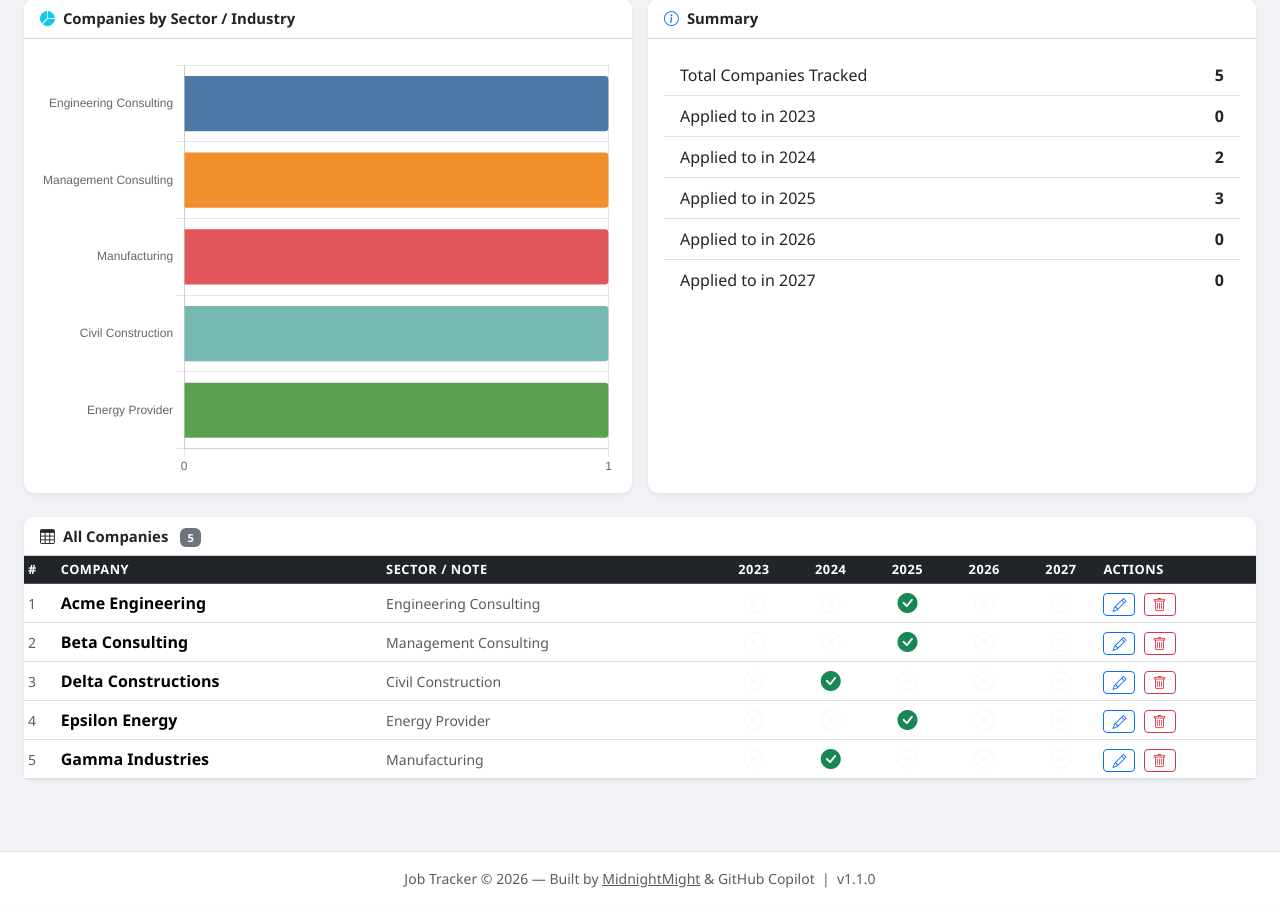
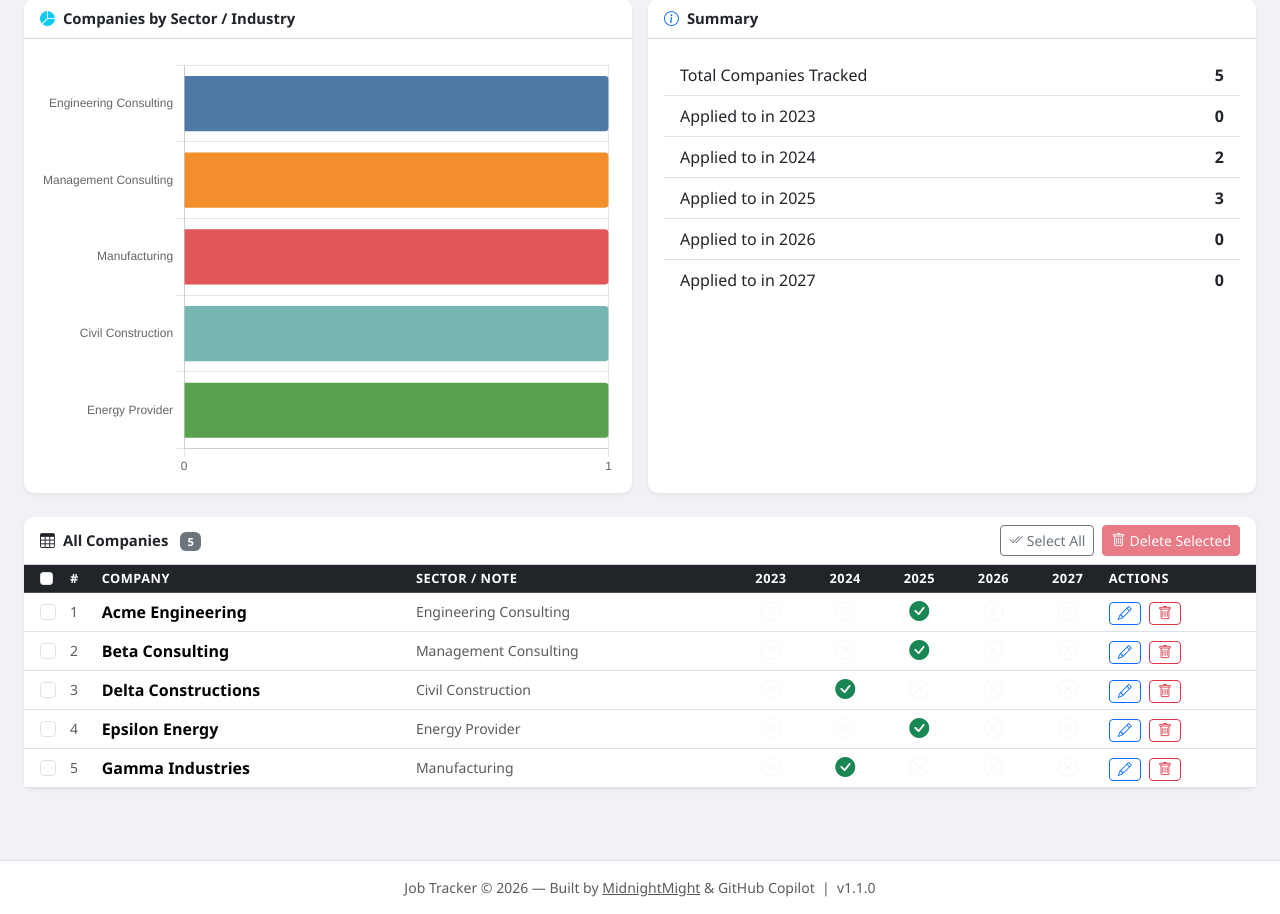
Before and after one commit to MidnightMight/Job_Application_tracker, a Flask app: page /companies in a window 1280 px wide. Shown: the part 143-1057 px from the top of the page. Before the commit the page ends 1031 px from the top, so only its background shows below. Run offline with Flask 3, Linux system fonts and the light colour scheme; data comes from the database, SQL or seed files in the repository.

Commit message:
feat: settings sidebar, login/users, Ollama, update checker, company pool & bulk delete
Agent-Logs-Url: https://github.com/MidnightMight/Job_Application_tracker/sessions/f2366b33-1c5c-4363-95d3-4e04e5dabd14

Co-authored-by: MidnightMight <57821848+MidnightMight@users.noreply.github.com>

```diff
--- a/app.py
+++ b/app.py
@@ -583,22 +583,37 @@ def import_csv():
 # Companies
 # ---------------------------------------------------------------------------
 
+def _company_view_context():
+    """Return (user_id, pool_enabled) for the current request."""
+    login_enabled = db.get_setting("login_enabled", "0") == "1"
+    pool_enabled = db.get_setting("company_pool_enabled", "0") == "1"
+    user_id = session.get("user_id") if login_enabled else None
+    return user_id, pool_enabled
+
+
 @app.route("/companies")
+@login_required
 def companies():
-    companies_list = db.get_companies()
+    user_id, pool_enabled = _company_view_context()
+    companies_list = db.get_companies(user_id=user_id, pool_enabled=pool_enabled)
     sector_freq = db.get_company_note_frequency()
     return render_template(
         "companies.html",
         companies=companies_list,
         years=db.YEARS,
         sector_freq=sector_freq,
+        pool_enabled=pool_enabled,
+        current_user_id=user_id,
     )
 
 
 @app.route("/company/add", methods=["GET", "POST"])
+@login_required
 def add_company():
     if request.method == "POST":
-        db.add_company(request.form)
+        login_enabled = db.get_setting("login_enabled", "0") == "1"
+        user_id = session.get("user_id") if login_enabled else None
+        db.add_company(request.form, user_id=user_id)
         flash("Company added successfully.", "success")
         return redirect(url_for("companies"))
     return render_template(
@@ -607,6 +622,7 @@ def add_company():
 
 
 @app.route("/company/edit/<int:company_id>", methods=["GET", "POST"])
+@login_required
 def edit_company(company_id):
     company = db.get_company(company_id)
     if not company:
@@ -622,9 +638,26 @@ def edit_company(company_id):
 
 
 @app.route("/company/delete/<int:company_id>", methods=["POST"])
+@login_required
 def delete_company(company_id):
     db.delete_company(company_id)
     flash("Company deleted.", "warning")
+    return redirect(url_for("companies"))
+
+
+@app.route("/companies/bulk-delete", methods=["POST"])
+@login_required
+def bulk_delete_companies():
+    raw_ids = request.form.getlist("selected_ids")
+    try:
+        selected_ids = [int(x) for x in raw_ids if str(x).isdigit()]
+    except ValueError:
+        selected_ids = []
+    if not selected_ids:
+        flash("No companies selected.", "warning")
+        return redirect(url_for("companies"))
+    count = db.bulk_delete_companies(selected_ids)
+    flash(f"Deleted {count} company record(s).", "warning")
     return redirect(url_for("companies"))
 
 
@@ -671,6 +704,10 @@ def settings():
             else:
                 flash("Reminder days must be a positive integer.", "danger")
                 return redirect(url_for("settings", section="general"))
+            db.set_setting(
+                "company_pool_enabled",
+                "1" if request.form.get("company_pool_enabled") else "0",
+            )
             flash("General settings saved.", "success")
             return redirect(url_for("settings", section="general"))
 
--- a/templates/companies.html
+++ b/templates/companies.html
@@ -5,11 +5,26 @@
 <div class="d-flex justify-content-between align-items-center mb-4 flex-wrap gap-2">
   <h2 class="fw-bold mb-0">
     <i class="bi bi-building text-warning me-2"></i>Company Tracker
+    {% if pool_enabled %}
+    <span class="badge bg-info text-dark fs-6 ms-2" title="Company pool is enabled — all users share this list">
+      <i class="bi bi-people-fill me-1"></i>Pooled
+    </span>
+    {% endif %}
   </h2>
   <a href="{{ url_for('add_company') }}" class="btn btn-warning">
     <i class="bi bi-plus-circle me-1"></i>Add Company
   </a>
 </div>
+
+{% if pool_enabled %}
+<div class="alert alert-info py-2 small">
+  <i class="bi bi-info-circle me-1"></i>
+  <strong>Company Pool is active.</strong>
+  You are viewing the combined company list. Rows marked with
+  <i class="bi bi-people-fill text-info"></i> belong to other users — their private notes are hidden.
+  <a href="{{ url_for('settings', section='general') }}" class="alert-link">Manage in Settings</a>.
+</div>
+{% endif %}
 
 <!-- Sector Frequency Chart -->
 <div class="row g-3 mb-4">
@@ -47,16 +62,34 @@
   </div>
 </div>
 
-<!-- Company Table -->
+<!-- Company Table with Bulk Delete -->
+<form method="post" action="{{ url_for('bulk_delete_companies') }}" id="bulkForm">
 <div class="card border-0 shadow-sm">
-  <div class="card-header bg-transparent fw-semibold">
-    <i class="bi bi-table me-2"></i>All Companies
-    <span class="badge bg-secondary ms-2">{{ companies | length }}</span>
+  <div class="card-header bg-transparent d-flex justify-content-between align-items-center flex-wrap gap-2">
+    <span class="fw-semibold">
+      <i class="bi bi-table me-2"></i>All Companies
+      <span class="badge bg-secondary ms-2">{{ companies | length }}</span>
+    </span>
+    <div class="d-flex gap-2 align-items-center">
+      <span class="text-muted small" id="selectedCount" style="display:none!important;">
+        <span id="selNum">0</span> selected
+      </span>
+      <button type="button" class="btn btn-outline-secondary btn-sm" id="selectAllBtn">
+        <i class="bi bi-check2-all me-1"></i>Select All
+      </button>
+      <button type="submit" class="btn btn-danger btn-sm" id="bulkDeleteBtn" disabled
+              onclick="return confirm('Delete the selected companies? This cannot be undone.')">
+        <i class="bi bi-trash me-1"></i>Delete Selected
+      </button>
+    </div>
   </div>
   <div class="table-responsive">
     <table class="table table-hover table-sm align-middle mb-0">
       <thead class="table-dark">
         <tr>
+          <th class="ps-3" style="width:42px;">
+            <input type="checkbox" class="form-check-input" id="checkAll" title="Select all">
+          </th>
           <th>#</th>
           <th>Company</th>
           <th>Sector / Note</th>
@@ -68,10 +101,26 @@
       </thead>
       <tbody>
         {% for c in companies %}
-        <tr>
+        <tr class="{% if c._pooled_from_other %}table-light{% endif %}">
+          <td class="ps-3">
+            <input type="checkbox" class="form-check-input row-check" name="selected_ids"
+                   value="{{ c.id }}"
+                   {% if c._pooled_from_other %}disabled title="Cannot bulk-delete another user's company"{% endif %}>
+          </td>
           <td class="text-muted small">{{ loop.index }}</td>
-          <td class="fw-semibold">{{ c.company_name }}</td>
-          <td class="text-muted small">{{ c.note or '—' }}</td>
+          <td class="fw-semibold">
+            {% if c._pooled_from_other %}
+            <i class="bi bi-people-fill text-info me-1" title="From another user's list"></i>
+            {% endif %}
+            {{ c.company_name }}
+          </td>
+          <td class="text-muted small">
+            {% if c._pooled_from_other %}
+            <span class="text-muted fst-italic">— (private)</span>
+            {% else %}
+            {{ c.note or '—' }}
+            {% endif %}
+          </td>
           {% for y in years %}
           <td class="text-center">
             {% if c['applied_' + y|string] %}
@@ -82,18 +131,18 @@
           </td>
           {% endfor %}
           <td class="text-nowrap">
+            {% if not c._pooled_from_other %}
             <a href="{{ url_for('edit_company', company_id=c.id) }}"
                class="btn btn-outline-primary btn-sm py-0 me-1">
               <i class="bi bi-pencil"></i>
             </a>
-            <form method="post"
-                  action="{{ url_for('delete_company', company_id=c.id) }}"
-                  class="d-inline"
-                  onsubmit="return confirm('Delete {{ c.company_name }}?')">
-              <button class="btn btn-outline-danger btn-sm py-0">
-                <i class="bi bi-trash"></i>
-              </button>
-            </form>
+            <button type="button" class="btn btn-outline-danger btn-sm py-0"
+                    onclick="deleteSingle({{ c.id }}, '{{ c.company_name | replace("'", "\\'") }}')">
+              <i class="bi bi-trash"></i>
+            </button>
+            {% else %}
+            <span class="text-muted small">—</span>
+            {% endif %}
           </td>
         </tr>
         {% endfor %}
@@ -101,11 +150,19 @@
     </table>
   </div>
 </div>
+</form>
+
+<!-- Hidden single-delete helper form -->
+<form method="post" id="singleDeleteForm" style="display:none;">
+  <input type="hidden" name="selected_ids" id="singleDeleteId">
+</form>
+
 {% endblock %}
 
 {% block scripts %}
 <script>
 (function () {
+  // ── Sector chart ───────────────────────────────────────────────────────
   const labels = {{ sector_freq.keys() | list | tojson }};
   const data   = {{ sector_freq.values() | list | tojson }};
   const colors = [
@@ -120,6 +177,53 @@
     options: { indexAxis: 'y', responsive: true, plugins: { legend: { display: false } },
       scales: { x: { beginAtZero: true, ticks: { stepSize: 1 } } } }
   });
+
+  // ── Bulk-select logic ──────────────────────────────────────────────────
+  const checkAll   = document.getElementById('checkAll');
+  const selectBtn  = document.getElementById('selectAllBtn');
+  const deleteBtn  = document.getElementById('bulkDeleteBtn');
+  const countSpan  = document.getElementById('selectedCount');
+  const numSpan    = document.getElementById('selNum');
+  const rowChecks  = () => [...document.querySelectorAll('.row-check:not(:disabled)')];
+
+  function updateBulkUI() {
+    const checked = rowChecks().filter(c => c.checked);
+    const n = checked.length;
+    numSpan.textContent = n;
+    countSpan.style.removeProperty('display');
+    countSpan.style.display = n > 0 ? 'inline' : 'none';
+    deleteBtn.disabled = n === 0;
+  }
+
+  checkAll.addEventListener('change', () => {
+    rowChecks().forEach(c => { c.checked = checkAll.checked; });
+    updateBulkUI();
+  });
+
+  let allSelected = false;
+  selectBtn.addEventListener('click', () => {
+    allSelected = !allSelected;
+    rowChecks().forEach(c => { c.checked = allSelected; });
+    checkAll.checked = allSelected;
+    selectBtn.innerHTML = allSelected
+      ? '<i class="bi bi-x-circle me-1"></i>Deselect All'
+      : '<i class="bi bi-check2-all me-1"></i>Select All';
+    updateBulkUI();
+  });
+
+  document.querySelectorAll('.row-check').forEach(c =>
+    c.addEventListener('change', updateBulkUI)
+  );
+
+  updateBulkUI();
 })();
+
+// ── Single delete via hidden form ─────────────────────────────────────
+function deleteSingle(id, name) {
+  if (!confirm('Delete company \'' + name + '\'?')) return;
+  const form = document.getElementById('singleDeleteForm');
+  form.action = '/company/delete/' + id;
+  form.submit();
+}
 </script>
 {% endblock %}
```
Also changed, not shown: database.py (+61 -16 lines), templates/settings.html (+19 -0 lines).
